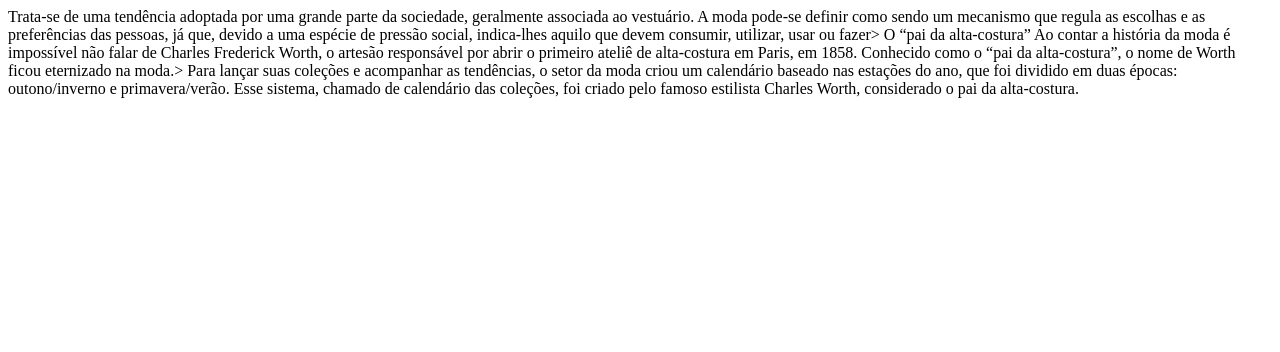
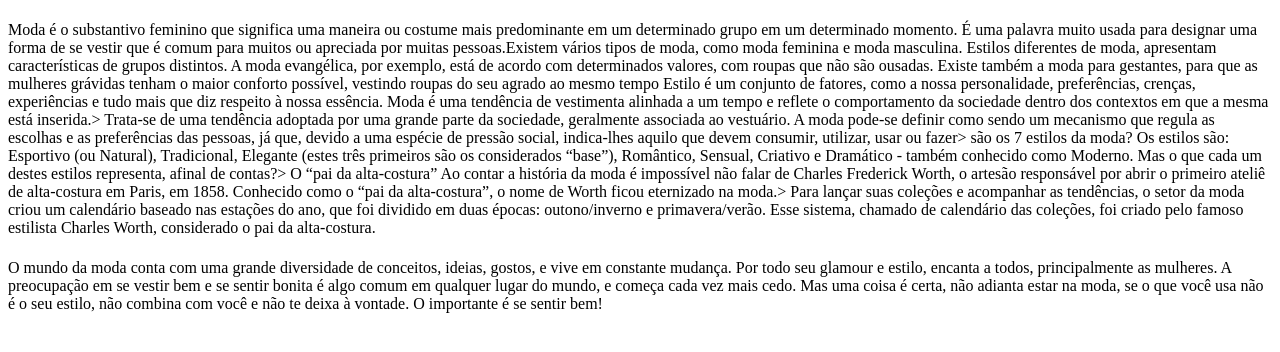
Before and after one commit to mariaeisa1/Maria-E.-Isabeli-C., a plain HTML site: page moda.html in a window 1280 px wide. Drawn offline with Linux system fonts and the light colour scheme.

Commit message:
11/11/2022

```diff
--- a/moda.html
+++ b/moda.html
@@ -7,11 +7,11 @@
 	<title>como empreender com a moda</title>
 </head>
 <body>
-<Moda é o substantivo feminino que significa uma maneira ou costume mais predominante em um determinado grupo em um determinado momento. É uma palavra muito usada para designar uma forma de se vestir que é comum para muitos ou apreciada por muitas pessoas.Existem vários tipos de moda, como moda feminina e moda masculina. Estilos diferentes de moda, apresentam características de grupos distintos. A moda evangélica, por exemplo, está de acordo com determinados valores, com roupas que não são ousadas. Existe também a moda para gestantes, para que as mulheres grávidas tenham o maior conforto possível, vestindo roupas do seu agrado ao mesmo tempo
+<h1></h1> Moda é o substantivo feminino que significa uma maneira ou costume mais predominante em um determinado grupo em um determinado momento. É uma palavra muito usada para designar uma forma de se vestir que é comum para muitos ou apreciada por muitas pessoas.Existem vários tipos de moda, como moda feminina e moda masculina. Estilos diferentes de moda, apresentam características de grupos distintos. A moda evangélica, por exemplo, está de acordo com determinados valores, com roupas que não são ousadas. Existe também a moda para gestantes, para que as mulheres grávidas tenham o maior conforto possível, vestindo roupas do seu agrado ao mesmo tempo
   Estilo é um conjunto de fatores, como a nossa personalidade, preferências, crenças, experiências e tudo mais que diz respeito à nossa essência. Moda é uma tendência de vestimenta alinhada a um tempo e reflete o comportamento da sociedade dentro dos contextos em que a mesma está inserida.>
-  <oque é conceito de moda?>
+</h1 oque é conceito de moda?>
   Trata-se de uma tendência adoptada por uma grande parte da sociedade, geralmente associada ao vestuário. A moda pode-se definir como sendo um mecanismo que regula as escolhas e as preferências das pessoas, já que, devido a uma espécie de pressão social, indica-lhes aquilo que devem consumir, utilizar, usar ou fazer>
-<Quais são os 7 estilos da moda?
+</h1> são os 7 estilos da moda?
 Os estilos são: Esportivo (ou Natural), Tradicional, Elegante (estes três primeiros são os considerados “base”), Romântico, Sensual, Criativo e Dramático - também conhecido como Moderno. Mas o que cada um destes estilos representa, afinal de contas?>
 <A moda pode ser unimodal, bimodal ou multimodal:
 Multimodal quando aparecem mais de dois números de iguais observações, ou ainda, uma distribuição multimodal é uma distribuição de probabilidade contínua com mais de duas modas diferentes>
@@ -30,7 +30,7 @@ O "vestido Tarkhan" é a roupa mais antiga do mundo já encontrada. Provavelment
   <A partir do século XX, a moda passou por sua fase de maior evolução no mundo todo, tornando-se item de consumo que podia ser reproduzido em grande escala. Ela acompanhou também a evolução da indústria do entretenimento, já que artistas do cinema e da música passaram a ditar tendências globais>
     <como a moda mudou ao longo do tempo?>
   <A moda tornou-se mais sofisticada e conservadora e as mulheres passaram a ter o hábito de costurar muitas das suas roupas em casa. Contrariamente aos anos 20, os cabelos das mulheres voltam a ganhar comprimento e os penteados começam a ser usados.>
-    <O mundo da moda conta com uma grande diversidade de conceitos, ideias, gostos, e vive em constante mudança. Por todo seu glamour e estilo, encanta a todos, principalmente as mulheres. A preocupação em se vestir bem e se sentir bonita é algo comum em qualquer lugar do mundo, e começa cada vez mais cedo. Mas uma coisa é certa, não adianta estar na moda, se o que você usa não é o seu estilo, não combina com você e não te deixa à vontade. O importante é se sentir bem!
+    <h1></h1> O mundo da moda conta com uma grande diversidade de conceitos, ideias, gostos, e vive em constante mudança. Por todo seu glamour e estilo, encanta a todos, principalmente as mulheres. A preocupação em se vestir bem e se sentir bonita é algo comum em qualquer lugar do mundo, e começa cada vez mais cedo. Mas uma coisa é certa, não adianta estar na moda, se o que você usa não é o seu estilo, não combina com você e não te deixa à vontade. O importante é se sentir bem!
 
  <Na história da moda, podemos ver todas as transformações ao longo dos anos, muitas vezes representando um momento histórico, um modo de vida, e até do pensamento de uma determinada época. Rapidamente muda-se o corte, a costura, as cores, as formas...e ao mesmo tempo tudo volta a ser usado. A moda é um universo inconstante.
  Normalmente todos se identificam com um estilo de se vestir, mas isso não quer dizer que você não possa ter mais de um, ou não deva mudá-lo em determinadas ocasiões. Afinal, existem locais e situações que exigem uma escolha mais apropriada. Mas não se prenda somente à um estilo se você gosta de tudo um pouco, existem formas de juntá-los e obter resultados incríveis! Estilo é diferente de moda, mas basta associar um ao outro.>
```
